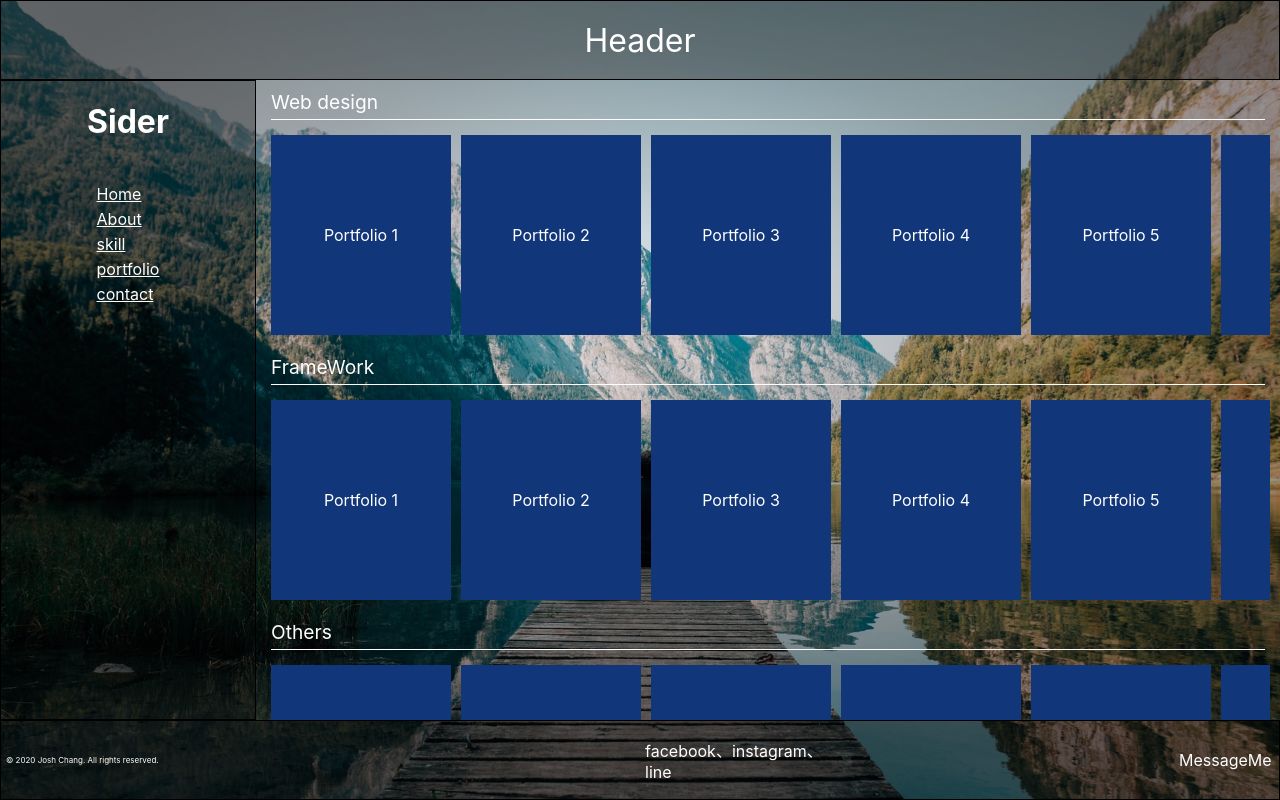
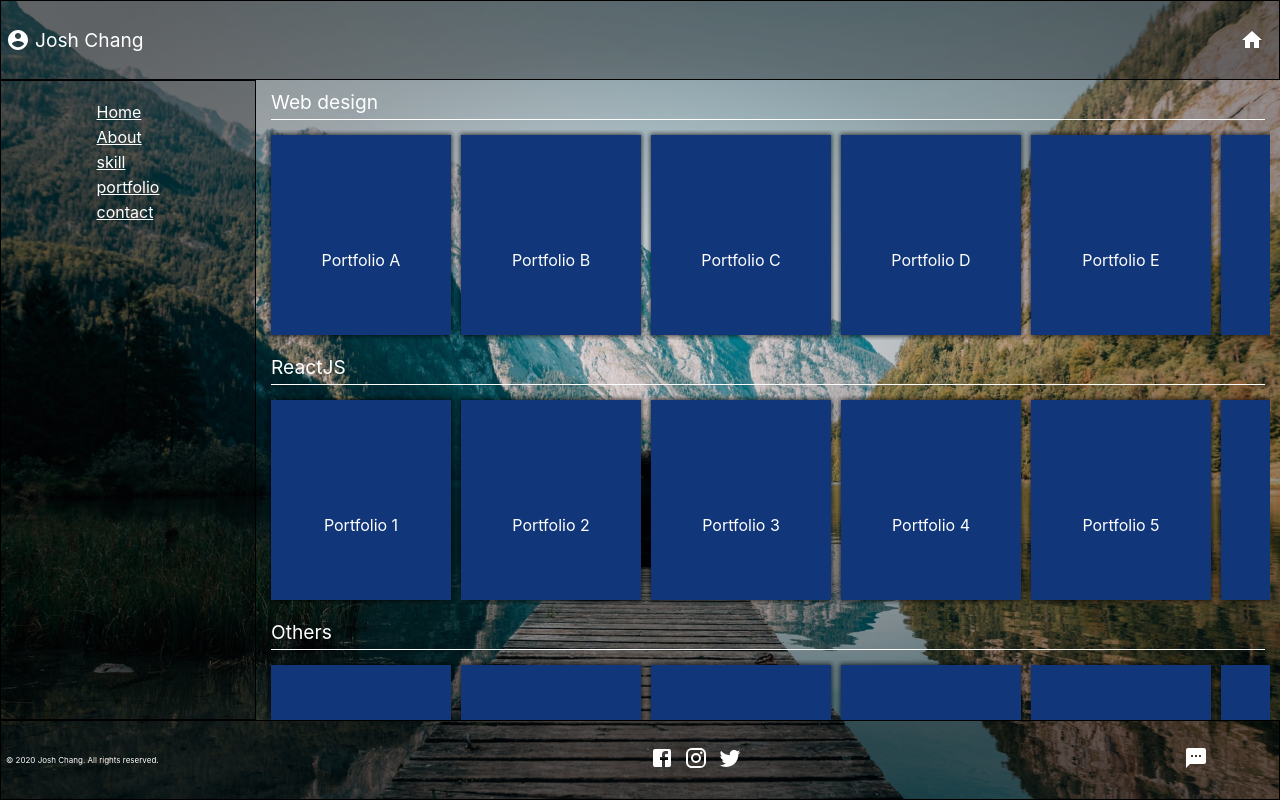
Before and after one commit to fubini108014/react-portfolio-page, a React (Create React App) app: page /portfolio in a window 1280 px wide. Built offline with nearby package versions, Linux system fonts and the light colour scheme.

Commit message:
add Mui icon package & update portfolio card

```diff
--- a/package.json
+++ b/package.json
@@ -5,6 +5,7 @@
     "homepage": "https://fubini108014.github.io/react-portfolio-page/",
     "dependencies": {
         "@material-ui/core": "^4.11.0",
+        "@material-ui/icons": "^4.9.1",
         "@testing-library/jest-dom": "^4.2.4",
         "@testing-library/react": "^9.5.0",
         "@testing-library/user-event": "^7.2.1",
--- a/src/App.js
+++ b/src/App.js
@@ -15,7 +15,6 @@ function App() {
                 <Header />
                 <Content>
                     <LeftSide>
-                        <h1>Sider</h1>
                         <ul>
                             <li>
                                 <Link to="/">Home</Link>
--- a/src/pages/Portfolio.js
+++ b/src/pages/Portfolio.js
@@ -1,48 +1,27 @@
 import React from "react";
 import ScrollContainer from "react-indiana-drag-scroll";
-import {
-    PortfolioCard,
-    PortfolioTitle,
-    PortfolioContainer,
-} from "../styled/styledPortfolio";
+import PortfolioCard from "./component/PortfolioCard";
+import { PortfolioTitle, PortfolioContainer } from "../styled/styledPortfolio";
 function Portfolio() {
     return (
         <PortfolioContainer>
             <PortfolioTitle>Web design</PortfolioTitle>
             <ScrollContainer className="scroll-container">
-                <PortfolioCard>Portfolio 1</PortfolioCard>
-                <PortfolioCard>Portfolio 2</PortfolioCard>
-                <PortfolioCard>Portfolio 3</PortfolioCard>
-                <PortfolioCard>Portfolio 4</PortfolioCard>
-                <PortfolioCard>Portfolio 5</PortfolioCard>
-                <PortfolioCard>Portfolio 6</PortfolioCard>
-                <PortfolioCard>Portfolio 7</PortfolioCard>
-                <PortfolioCard>Portfolio 8</PortfolioCard>
-                <PortfolioCard>Portfolio 9</PortfolioCard>
+                {["A", "B", "C", "D", "E", "F", "G", "H", "I"].map((item) => (
+                    <PortfolioCard text={`Portfolio ${item}`} />
+                ))}
             </ScrollContainer>
-            <PortfolioTitle>FrameWork</PortfolioTitle>
+            <PortfolioTitle>ReactJS</PortfolioTitle>
             <ScrollContainer className="scroll-container">
-                <PortfolioCard>Portfolio 1</PortfolioCard>
-                <PortfolioCard>Portfolio 2</PortfolioCard>
-                <PortfolioCard>Portfolio 3</PortfolioCard>
-                <PortfolioCard>Portfolio 4</PortfolioCard>
-                <PortfolioCard>Portfolio 5</PortfolioCard>
-                <PortfolioCard>Portfolio 6</PortfolioCard>
-                <PortfolioCard>Portfolio 7</PortfolioCard>
-                <PortfolioCard>Portfolio 8</PortfolioCard>
-                <PortfolioCard>Portfolio 9</PortfolioCard>
+                {[1, 2, 3, 4, 5, 6, 7, 8, 9, 10].map((item) => (
+                    <PortfolioCard text={`Portfolio ${item}`} />
+                ))}
             </ScrollContainer>
             <PortfolioTitle>Others </PortfolioTitle>
             <ScrollContainer className="scroll-container">
-                <PortfolioCard>Portfolio 1</PortfolioCard>
-                <PortfolioCard>Portfolio 2</PortfolioCard>
-                <PortfolioCard>Portfolio 3</PortfolioCard>
-                <PortfolioCard>Portfolio 4</PortfolioCard>
-                <PortfolioCard>Portfolio 5</PortfolioCard>
-                <PortfolioCard>Portfolio 6</PortfolioCard>
-                <PortfolioCard>Portfolio 7</PortfolioCard>
-                <PortfolioCard>Portfolio 8</PortfolioCard>
-                <PortfolioCard>Portfolio 9</PortfolioCard>
+                {["a", "b", "c", "d", "e", "f", "g", "h", "i"].map((item) => (
+                    <PortfolioCard text={`Portfolio ${item}`} />
+                ))}
             </ScrollContainer>
         </PortfolioContainer>
     );
--- a/src/pages/component/Footer.js
+++ b/src/pages/component/Footer.js
@@ -1,5 +1,9 @@
 import React from "react";
 import styled from "styled-components";
+import FacebookIcon from "@material-ui/icons/Facebook";
+import InstagramIcon from "@material-ui/icons/Instagram";
+import TwitterIcon from "@material-ui/icons/Twitter";
+import SmsIcon from "@material-ui/icons/Sms";
 export const FooterWapper = styled.div`
     background-color: rgba(0, 0, 0, 0.3);
     border: 1px solid #000;
@@ -28,6 +32,10 @@ export const IconGroup = styled.div`
     font-size: 1rem;
     justify-content: center;
     align-items: center;
+    & .IconItem {
+        margin: 5px;
+        cursor: pointer;
+    }
 `;
 
 export const MessageMe = styled.div`
@@ -36,14 +44,24 @@ export const MessageMe = styled.div`
     font-size: 1rem;
     justify-content: center;
     align-items: center;
+    & .SmsIconItem {
+        margin: 5px;
+        cursor: pointer;
+    }
 `;
 export default function Footer() {
     return (
         <FooterWapper>
             <CopyRight>© 2020 Josh Chang. All rights reserved.</CopyRight>
 
-            <IconGroup>facebook、instagram、line</IconGroup>
-            <MessageMe>MessageMe</MessageMe>
+            <IconGroup>
+                <FacebookIcon className="IconItem" />
+                <InstagramIcon className="IconItem" />
+                <TwitterIcon className="IconItem" />
+            </IconGroup>
+            <MessageMe>
+                <SmsIcon className="SmsIconItem" />
+            </MessageMe>
         </FooterWapper>
     );
 }
--- a/src/pages/component/Header.js
+++ b/src/pages/component/Header.js
@@ -1,21 +1,50 @@
 import React from "react";
 import styled from "styled-components";
-
-export const HeaderWrapper = styled.div`
+import AccountCircleIcon from "@material-ui/icons/AccountCircle";
+import HomeIcon from "@material-ui/icons/Home";
+const HeaderWrapper = styled.div`
     background-color: rgba(0, 0, 0, 0.3);
     border: 1px solid #000;
     box-sizing: border-box;
     height: 10%;
     width: 100vw;
-    font-size: 2rem;
     display: flex;
     color: #fff;
+    justify-content: space-between;
+    align-items: center;
+`;
+const AccountBox = styled.div`
+    font-size: 1.2rem;
+    display: flex;
     justify-content: center;
     align-items: center;
+    & .accountIcon {
+        margin: 5px;
+    }
+`;
+const Others = styled.div`
+    font-size: 1.2rem;
+    display: flex;
+    justify-content: center;
+    align-items: center;
+    & .homeIcon {
+        margin-right: 15px;
+        cursor: pointer;
+    }
 `;
 
 function Header() {
-    return <HeaderWrapper>Header</HeaderWrapper>;
+    return (
+        <HeaderWrapper>
+            <AccountBox>
+                <AccountCircleIcon className="accountIcon" />
+                Josh Chang
+            </AccountBox>
+            <Others>
+                <HomeIcon className="homeIcon" />
+            </Others>
+        </HeaderWrapper>
+    );
 }
 
 export default Header;
--- /dev/null
+++ b/src/pages/component/PortfolioCard.js
@@ -0,0 +1,71 @@
+import React from "react";
+import Button from "@material-ui/core/Button";
+import Dialog from "@material-ui/core/Dialog";
+import DialogActions from "@material-ui/core/DialogActions";
+import DialogContent from "@material-ui/core/DialogContent";
+import DialogContentText from "@material-ui/core/DialogContentText";
+import DialogTitle from "@material-ui/core/DialogTitle";
+import VisibilityIcon from "@material-ui/icons/Visibility";
+import { ProCardContainer, Description } from "../../styled/styledPortfolio";
+
+function PortfolioCard({ text = "" }) {
+    const [open, setOpen] = React.useState(false);
+
+    const handleClickOpen = () => {
+        setOpen(true);
+    };
+    const handleClose = () => {
+        setOpen(false);
+    };
+
+    const descriptionElementRef = React.useRef(null);
+    React.useEffect(() => {
+        if (open) {
+            const { current: descriptionElement } = descriptionElementRef;
+            if (descriptionElement !== null) {
+                descriptionElement.focus();
+            }
+        }
+    }, [open]);
+    return (
+        <>
+            <ProCardContainer onClick={handleClickOpen}>
+                <VisibilityIcon fontSize="large" className="showModalBtn" />
+                <Description>{text}</Description>
+            </ProCardContainer>
+            <Dialog
+                open={open}
+                onClose={handleClose}
+                scroll="paper"
+                aria-labelledby="scroll-dialog-title"
+                aria-describedby="scroll-dialog-description"
+            >
+                <DialogTitle id="scroll-dialog-title">專案名稱</DialogTitle>
+                <DialogContent dividers={true}>
+                    <DialogContentText
+                        id="scroll-dialog-description"
+                        ref={descriptionElementRef}
+                        tabIndex={-1}
+                    >
+                        {[...new Array(30)]
+                            .map(
+                                () =>
+                                    `文字敘述文字敘述文字敘述文字敘述文字敘述文字敘述文字敘述文字敘述文字敘述文字敘述文字敘述文字敘述文字敘述文字敘述文字敘述文字敘述文字敘述文字敘述文字敘述`
+                            )
+                            .join("\n")}
+                    </DialogContentText>
+                </DialogContent>
+                <DialogActions>
+                    <Button onClick={handleClose} color="primary">
+                        Demo
+                    </Button>
+                    <Button onClick={handleClose} color="primary">
+                        Exit
+                    </Button>
+                </DialogActions>
+            </Dialog>
+        </>
+    );
+}
+
+export default PortfolioCard;
--- a/src/styled/styledPortfolio.js
+++ b/src/styled/styledPortfolio.js
@@ -17,14 +17,72 @@ export const PortfolioTitle = styled.div`
     border-bottom: 1px solid #fff;
 `;
 
-export const PortfolioCard = styled.div`
+export const ProCardContainer = styled.div`
     width: 180px;
     min-width: 180px;
     height: 200px;
+    position: relative;
     display: flex;
+    cursor: pointer;
+    justify-content: center;
+    align-items: center;
     color: #fff;
-    align-items: center;
-    justify-content: center;
+
     margin: 5px;
     background-color: #113679;
+    box-shadow: 0px 0px 5px 1px rgba(0, 0, 0, 0.7);
+    &::after {
+        content: "";
+        display: block;
+        position: absolute;
+        opacity: 0;
+        top: 0;
+        left: 0;
+        width: 100%;
+        height: 100%;
+        pointer-events: none;
+        background-image: linear-gradient(
+            to bottom,
+            rgba(0, 0, 0, 0.05) 0%,
+            rgba(0, 0, 0, 0.111) 11.7%,
+            rgba(0, 0, 0, 0.186) 22.1%,
+            rgba(0, 0, 0, 0.234) 31.2%,
+            rgba(0, 0, 0, 0.254) 39.4%,
+            rgba(0, 0, 0, 0.321) 46.6%,
+            rgba(0, 0, 0, 0.364) 53.1%,
+            rgba(0, 0, 0, 0.4) 58.9%,
+            rgba(0, 0, 0, 0.454) 64.3%,
+            rgba(0, 0, 0, 0.508) 69.3%,
+            rgba(0, 0, 0, 0.54) 74.1%,
+            rgba(0, 0, 0, 0.607) 78.8%,
+            rgba(0, 0, 0, 0.668) 83.6%,
+            rgba(0, 0, 0, 0.721) 88.7%,
+            rgba(0, 0, 0, 0.762) 94.1%,
+            rgba(0, 0, 0, 0.79) 100%
+        );
+
+        transition: opacity calc(700ms * 2) cubic-bezier(0.19, 1, 0.22, 1),
+            -webkit-opacity calc(700ms * 2) cubic-bezier(0.19, 1, 0.22, 1);
+    }
+    &:hover::after {
+        opacity: 1;
+    }
+    & .showModalBtn {
+        z-index: 1;
+        position: absolute;
+        top: 50%;
+        left: 50%;
+        transform: translate(-50%, -50%);
+        display: none;
+    }
+
+    &:hover .showModalBtn {
+        display: inline-block;
+    }
 `;
+export const Description = styled.div`
+    display: flex;
+    flex-direction: column;
+    align-items: center;
+    margin-top: 50px;
+`;
```
Also changed, not shown: 1 other file (tests, documents, lock files or other folders).
